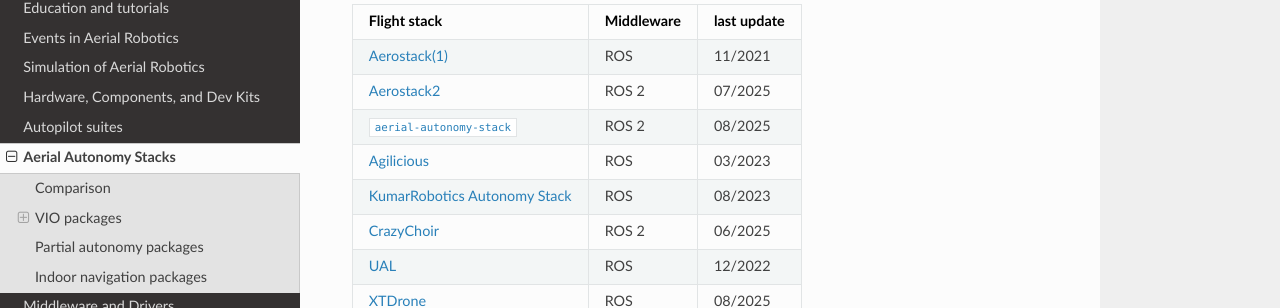
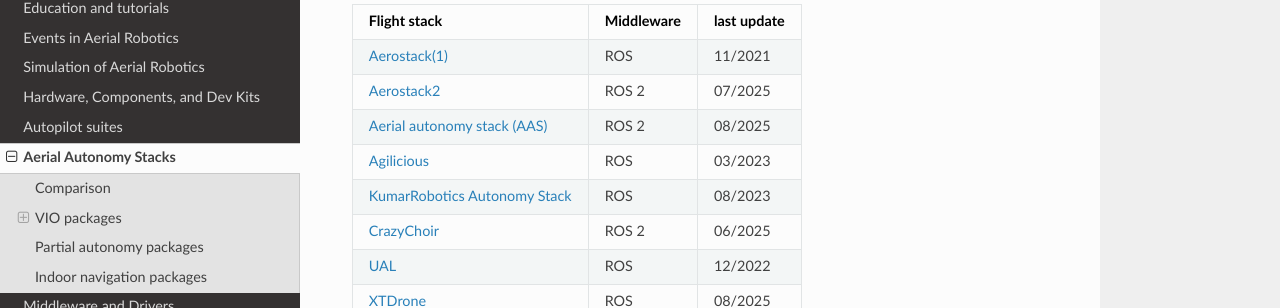
Before and after one commit to ROS-Aerial/aerial_robotic_landscape, an MkDocs documentation site: the page built from docs/aerial_autonomy_stacks.md, in a window 1280 px wide and 900 px high, scrolled down 455 px. Shown: the part 141-449 px from the top of the window. Built offline with MkDocs 1.6.1, drawn with Linux system fonts in a browser that asks for light colours; nearby versions of some CDN libraries.

Commit message:
Unify style

```diff
--- a/docs/aerial_autonomy_stacks.md
+++ b/docs/aerial_autonomy_stacks.md
@@ -16,7 +16,7 @@
 | -------------- | ----- | ------- |
 | [Aerostack(1)](https://github.com/cvar-upm/aerostack/wiki)       | ROS        | 11/2021 |
 | [Aerostack2](https://github.com/aerostack2/aerostack2)       | ROS 2      | 07/2025 |
-| [`aerial-autonomy-stack`](https://github.com/JacopoPan/aerial-autonomy-stack)       | ROS 2        | 08/2025      |
+| [Aerial autonomy stack (AAS)](https://github.com/JacopoPan/aerial-autonomy-stack)       | ROS 2        | 08/2025      |
 | [Agilicious](https://agilicious.readthedocs.io/en/latest/index.html)       | ROS        | 03/2023      |
 | [KumarRobotics Autonomy Stack](https://github.com/KumarRobotics/kr_autonomous_flight)  | ROS        | 08/2023 |
 | [CrazyChoir](https://github.com/OPT4SMART/crazychoir)     | ROS 2      | 06/2025 |
```
